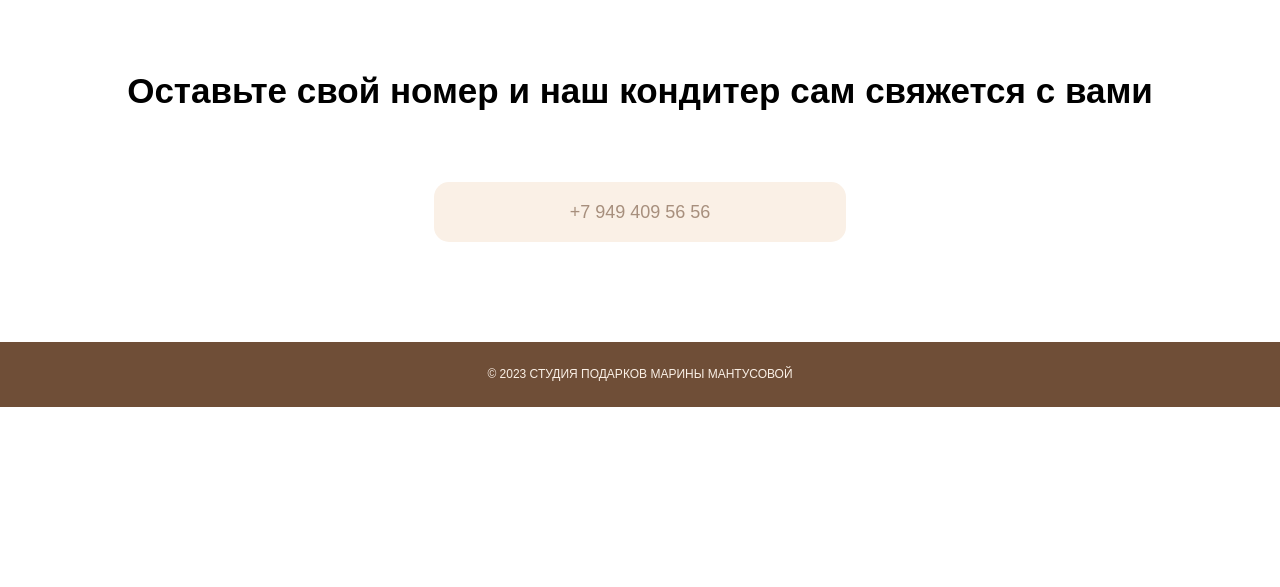
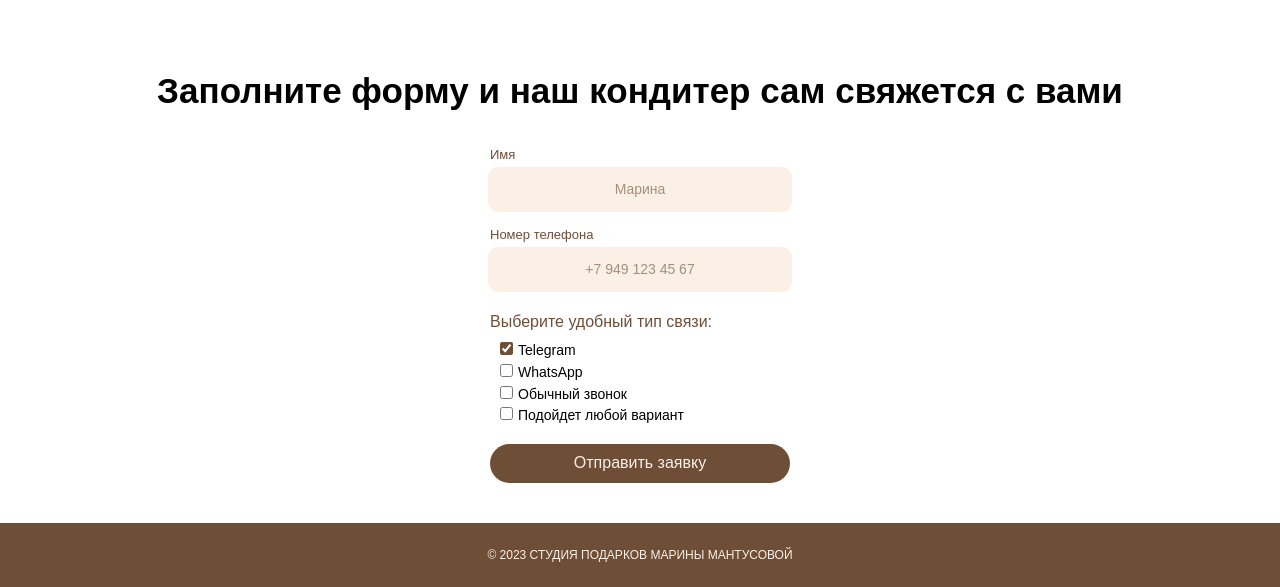
Before and after one commit to MariaMantusova/PROtort, a React app in the folder protort/: page /PROtort/order in a window 1280 px wide. Shown: the part 640-1227 px from the top of the page. Before the commit the page ends 1047 px from the top, so only its background shows below. Built offline with nearby package versions, Linux system fonts and the light colour scheme.

Commit message:
feat: add form on order page

```diff
--- a/protort/src/components/App.js
+++ b/protort/src/components/App.js
@@ -108,7 +108,13 @@ function App() {
                                      openInfoOrderSuccess={openInfoOrderSuccess}
                                      openInfoOrderFail={openInfoOrderFail}
                                      catalogArray={giftsArray}/>}/>
-            <Route path="/order" element={<OrderPage/>}/>
+            <Route path="/order" element={<OrderPage name={name} phone={telephone} openInfo={openInfo}
+                                                     setOpenInfo={setOpenInfo} openOrder={openOrder} setOpenOrder={setOpenOrder}
+                                                     closeInfoPopup={closeInfoPopup} closeOrderPopup={closeOrderPopup}
+                                                     sendingOrderInfo={sendingOrderInfo}
+                                                     closeOrderInfoPopup={closeOrderInfoPopup}
+                                                     openInfoOrderSuccess={openInfoOrderSuccess}
+                                                     openInfoOrderFail={openInfoOrderFail} />}/>
             <Route path="/about-us" element={<AboutUsPage/>}/>
         </Routes>
     );
--- a/protort/src/components/OrderForm/OrderForm.css
+++ b/protort/src/components/OrderForm/OrderForm.css
@@ -0,0 +1,146 @@
+.order-popup__form {
+    display: flex;
+    flex-direction: column;
+    max-width: 300px;
+    width: 100%;
+}
+
+.order-popup__form_type-page {
+    margin-top: 25px;
+    margin-bottom: 40px;
+}
+
+.order-popup__label {
+    font-size: 13px;
+    color: #6f4e37;
+    font-weight: 200;
+    margin-bottom: 5px;
+    margin-top: 10px;
+}
+
+.order-popup__input {
+    border: none;
+    border-radius: 10px;
+    padding-top: 13px;
+    padding-bottom: 13px;
+    display: flex;
+    align-items: center;
+    justify-content: center;
+    text-align: center;
+    max-width: 300px;
+    align-self: center;
+    width: 100%;
+    margin-bottom: 5px;
+}
+
+@media screen and (max-width: 760px) {
+    .order-popup__input {
+        padding-top: 10px;
+        padding-bottom: 10px;
+    }
+}
+
+.order-popup__input:focus {
+    outline-color: #6f4e37;
+}
+
+.order-popup__input::placeholder {
+    font-size: 14px;
+    color: #6f4e37;
+    font-weight: 200;
+    opacity: 0.6;
+}
+
+.order-popup__input_type-page {
+    background-color: #FAF0E6;
+}
+
+.order-popup__input-error {
+    color: #ff5252;
+    margin-top: 0;
+    margin-bottom: 10px;
+    font-size: 10px;
+}
+
+.order-popup__checkbox-error {
+    color: #ff5252;
+    margin-top: 0;
+    font-size: 10px;
+}
+
+.order-checkbox__title {
+    margin-top: 15px;
+    margin-bottom: 10px;
+    color: #6f4e37;
+    font-weight: 300;
+    font-size: 16px;
+}
+
+.order-checkbox__title {
+    margin-bottom: 0;
+}
+
+.order-checkbox__container {
+    display: flex;
+    flex-direction: column;
+}
+
+.order-popup__checkbox {
+    margin-right: 5px;
+}
+
+.order-popup__checkbox:checked {
+    accent-color: #6f4e37;
+}
+
+.order-popup__label-checkbox {
+    font-size: 14px;
+    font-weight: 200;
+    margin-bottom: 5px;
+    margin-left: 10px;
+}
+
+.order-popup__label-checkbox:first-of-type {
+    margin-top: 11px;
+}
+
+.order-popup__span {
+    font-size: 25px;
+    color: #6f4e37;
+    font-weight: 600;
+    margin-top: 15px;
+}
+
+@media screen and (max-width: 960px) {
+    .order-popup__span {
+        font-size: 20px;
+        text-align: center;
+    }
+}
+
+@media screen and (max-width: 760px) {
+    .order-popup__span {
+        font-size: 16px;
+    }
+}
+
+.order-popup__text {
+    font-size: 25px;
+    color: #6f4e37;
+    font-weight: 400;
+    margin-top: 15px;
+    margin-bottom: 20px;
+}
+
+@media screen and (max-width: 960px) {
+    .order-popup__text {
+        font-size: 20px;
+        text-align: center;
+    }
+}
+
+@media screen and (max-width: 760px) {
+    .order-popup__text {
+        font-size: 16px;
+    }
+}
--- a/protort/src/components/OrderForm/OrderForm.js
+++ b/protort/src/components/OrderForm/OrderForm.js
@@ -36,7 +36,7 @@ function OrderForm(props) {
 
         handleCheckCheckboxes();
 
-    }, [props.isCheckedTelegram, props.isCheckedWhatsApp, props.isCheckedCall, props.isCheckedAll])
+    }, [props.isCheckedTelegram, props.isCheckedWhatsApp, props.isCheckedCall, props.isCheckedAll, handleChangeName, handleChangePhone])
 
     function handleChangeName(evt) {
         props.name.onChange(evt);
@@ -93,9 +93,9 @@ function OrderForm(props) {
     }
 
     return (
-        <form className="order-popup__form" onSubmit={handleSubmit}>
+        <form className={`order-popup__form ${props.classForm}`} onSubmit={handleSubmit}>
             <label htmlFor="name" className="order-popup__label">Имя</label>
-            <input type="text" onBlur={props.name.onBlur} className="order-popup__input" minLength="2"
+            <input type="text" onBlur={props.name.onBlur} className={`order-popup__input ${props.classInput}`} minLength="2"
                    maxLength="30" name="name"
                    placeholder="Марина" pattern="^[A-Za-zа-яА-ЯЁё]+$" onChange={handleChangeName}
                    value={props.name.value || ""} required/>
@@ -104,7 +104,7 @@ function OrderForm(props) {
             {(props.name.isDirty && props.name.nameError && !props.name.isEmpty) &&
             <span className="order-popup__input-error">Данное имя нельзя использовать.</span>}
             <label htmlFor="phoneNumber" className="order-popup__label">Номер телефона</label>
-            <input type="tel" onBlur={props.phone.onBlur} className="order-popup__input" name="phoneNumber"
+            <input type="tel" onBlur={props.phone.onBlur} className={`order-popup__input ${props.classInput}`}  name="phoneNumber"
                    value={props.phone.value || ""}
                    onChange={handleChangePhone} pattern="^\+7[0-9]{3}[0-9]{7}$" placeholder="+7 949 123 45 67"
                    required/>
--- a/protort/src/components/OrderPage/OrderPage.js
+++ b/protort/src/components/OrderPage/OrderPage.js
@@ -1,4 +1,4 @@
-import React from "react";
+import React, {useState} from "react";
 import "./OrderPage.css";
 import ScrollingLine from "../ScrollingLine/ScrollingLine";
 import Header from "../Header/Header";
@@ -6,8 +6,26 @@ import Footer from "../Footer/Footer";
 import SocialNetwork from "../SocialNetwork/SocialNetwork";
 import telegramIcon from "../../images/telegramm.svg";
 import whatsappIcon from "../../images/whatsapp.svg";
+import OrderForm from "../OrderForm/OrderForm";
 
-function OrderPage() {
+function OrderPage(props) {
+    const [message, setMessage] = useState("");
+    const [isCheckedTelegram, setIsCheckedTelegram] = useState(true);
+    const [isCheckedWhatsApp, setIsCheckedWhatsApp] = useState(false);
+    const [isCheckedCall, setIsCheckedCall] = useState(false);
+    const [isCheckedAll, setIsCheckedAll] = useState(false);
+
+    function generateMessage(connectionType) {
+        setMessage(
+            `Марина! Тебе пришел заказ.
+                   Данные по заказу:
+                   1. Номер телефона заказчика: ${props.phone.value},
+                   2. Имя заказчика: ${props.name.value},
+                   3. Хотят заказть: нужно помочь с выбором,
+                   4. Связаться через: ${connectionType}`
+        )
+    }
+
     return(
         <>
             <ScrollingLine/>
@@ -22,12 +40,20 @@ function OrderPage() {
                                    alt="вотсапп ссылка и лого"/>
                 </ul>
                 <h3 className="order__text-span">или</h3>
-                <h2 className="order__text">Оставьте свой номер и наш кондитер сам свяжется с вами</h2>
-                <form className="order__form">
-                    <label className="order__label">
-                        <input className="order__input" type="tel" placeholder="+7 949 409 56 56" required/>
-                    </label>
-                </form>
+                <h2 className="order__text">Заполните форму и наш кондитер сам свяжется с вами</h2>
+                <OrderForm name={props.name} phone={props.phone} openInfo={props.openInfo}
+                           setOpenInfo={props.setOpenInfo} openOrder={props.openOrder} setOpenOrder={props.setOpenOrder}
+                           closeInfoPopup={props.closeInfoPopup} closeOrderPopup={props.closeOrderPopup}
+                           onSubmit={props.sendingOrderInfo}
+                           closeOrderInfoPopup={props.closeOrderInfoPopup}
+                           openInfoOrderSuccess={props.openInfoOrderSuccess}
+                           openInfoOrderFail={props.openInfoOrderFail}
+                           isCheckedTelegram={isCheckedTelegram} setIsCheckedTelegram={setIsCheckedTelegram}
+                           isCheckedWhatsApp={isCheckedWhatsApp} setIsCheckedWhatsApp={setIsCheckedWhatsApp}
+                           isCheckedCall={isCheckedCall} setIsCheckedCall={setIsCheckedCall} generateMessage={generateMessage}
+                           isCheckedAll={isCheckedAll} setIsCheckedAll={setIsCheckedAll} message={message}
+                           classForm="order-popup__form_type-page" classInput="order-popup__input_type-page"
+                />
             </section>
             <Footer/>
         </>
--- a/protort/src/components/OrderPopup/OrderPopup.css
+++ b/protort/src/components/OrderPopup/OrderPopup.css
@@ -89,144 +89,6 @@
     }
 }
 
-.order-popup__form {
-    display: flex;
-    flex-direction: column;
-    max-width: 300px;
-    width: 100%;
-}
-
-.order-popup__label {
-    font-size: 13px;
-    color: #6f4e37;
-    font-weight: 200;
-    margin-bottom: 5px;
-    margin-top: 10px;
-}
-
-.order-popup__input {
-    border: none;
-    border-radius: 10px;
-    padding-top: 13px;
-    padding-bottom: 13px;
-    display: flex;
-    align-items: center;
-    justify-content: center;
-    text-align: center;
-    max-width: 300px;
-    align-self: center;
-    width: 100%;
-    margin-bottom: 5px;
-}
-
-@media screen and (max-width: 760px) {
-    .order-popup__input {
-        padding-top: 10px;
-        padding-bottom: 10px;
-    }
-}
-
-.order-popup__input:focus {
-    outline-color: #6f4e37;
-}
-
-.order-popup__input::placeholder {
-    font-size: 14px;
-    color: #6f4e37;
-    font-weight: 200;
-    opacity: 0.6;
-}
-
-.order-popup__input-error {
-    color: #ff5252;
-    margin-top: 0;
-    margin-bottom: 10px;
-    font-size: 10px;
-}
-
-.order-popup__checkbox-error {
-    color: #ff5252;
-    margin-top: 0;
-    font-size: 10px;
-}
-
-.order-checkbox__title {
-    margin-top: 15px;
-    margin-bottom: 10px;
-    color: #6f4e37;
-    font-weight: 300;
-    font-size: 16px;
-}
-
-.order-checkbox__title {
-    margin-bottom: 0;
-}
-
-.order-checkbox__container {
-    display: flex;
-    flex-direction: column;
-}
-
-.order-popup__checkbox {
-    margin-right: 5px;
-}
-
-.order-popup__checkbox:checked {
-    accent-color: #6f4e37;
-}
-
-.order-popup__label-checkbox {
-    font-size: 14px;
-    font-weight: 200;
-    margin-bottom: 5px;
-    margin-left: 10px;
-}
-
-.order-popup__label-checkbox:first-of-type {
-    margin-top: 11px;
-}
-
-.order-popup__span {
-    font-size: 25px;
-    color: #6f4e37;
-    font-weight: 600;
-    margin-top: 15px;
-}
-
-@media screen and (max-width: 960px) {
-    .order-popup__span {
-        font-size: 20px;
-        text-align: center;
-    }
-}
-
-@media screen and (max-width: 760px) {
-    .order-popup__span {
-        font-size: 16px;
-    }
-}
-
-.order-popup__text {
-    font-size: 25px;
-    color: #6f4e37;
-    font-weight: 400;
-    margin-top: 15px;
-    margin-bottom: 20px;
-}
-
-@media screen and (max-width: 960px) {
-    .order-popup__text {
-        font-size: 20px;
-        text-align: center;
-    }
-}
-
-@media screen and (max-width: 760px) {
-    .order-popup__text {
-        font-size: 16px;
-    }
-}
-
 .order-social-network__container {
     display: flex;
     gap: 35px;
```
